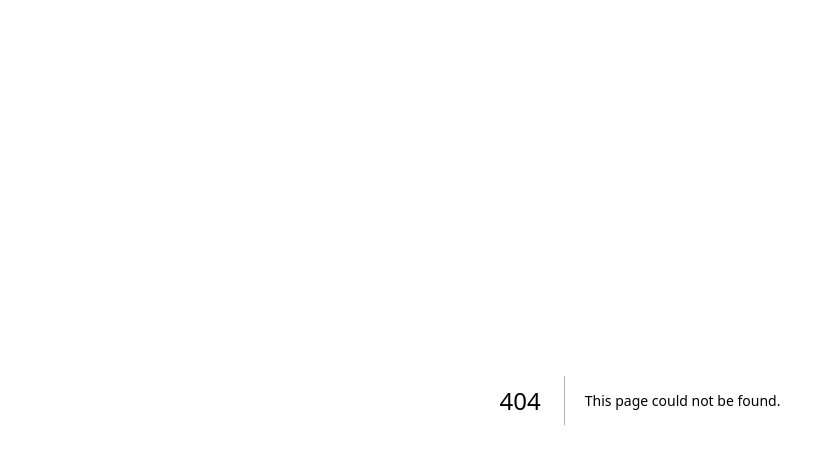
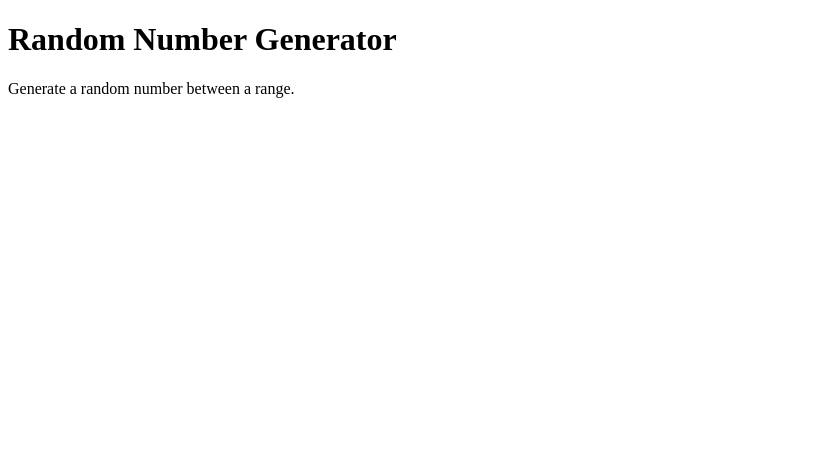
Before and after one commit to Toolwizard/The-Tool-Wizard-Frontend, a Next.js app: page /pages/number-generator in a window 1280 px wide. Before the commit this address had no page. Shown: the top 464 px of the page, without its empty margins (0-835 px from the left). Built offline with nearby package versions, Linux system fonts and the light colour scheme.

Commit message:
Create number-generator.js

```diff
--- /dev/null
+++ b/pages/pages/number-generator.js
@@ -0,0 +1,8 @@
+export default function NumberGenerator() {
+    return (
+        <div>
+            <h1>Random Number Generator</h1>
+            <p>Generate a random number between a range.</p>
+        </div>
+    );
+}
```
